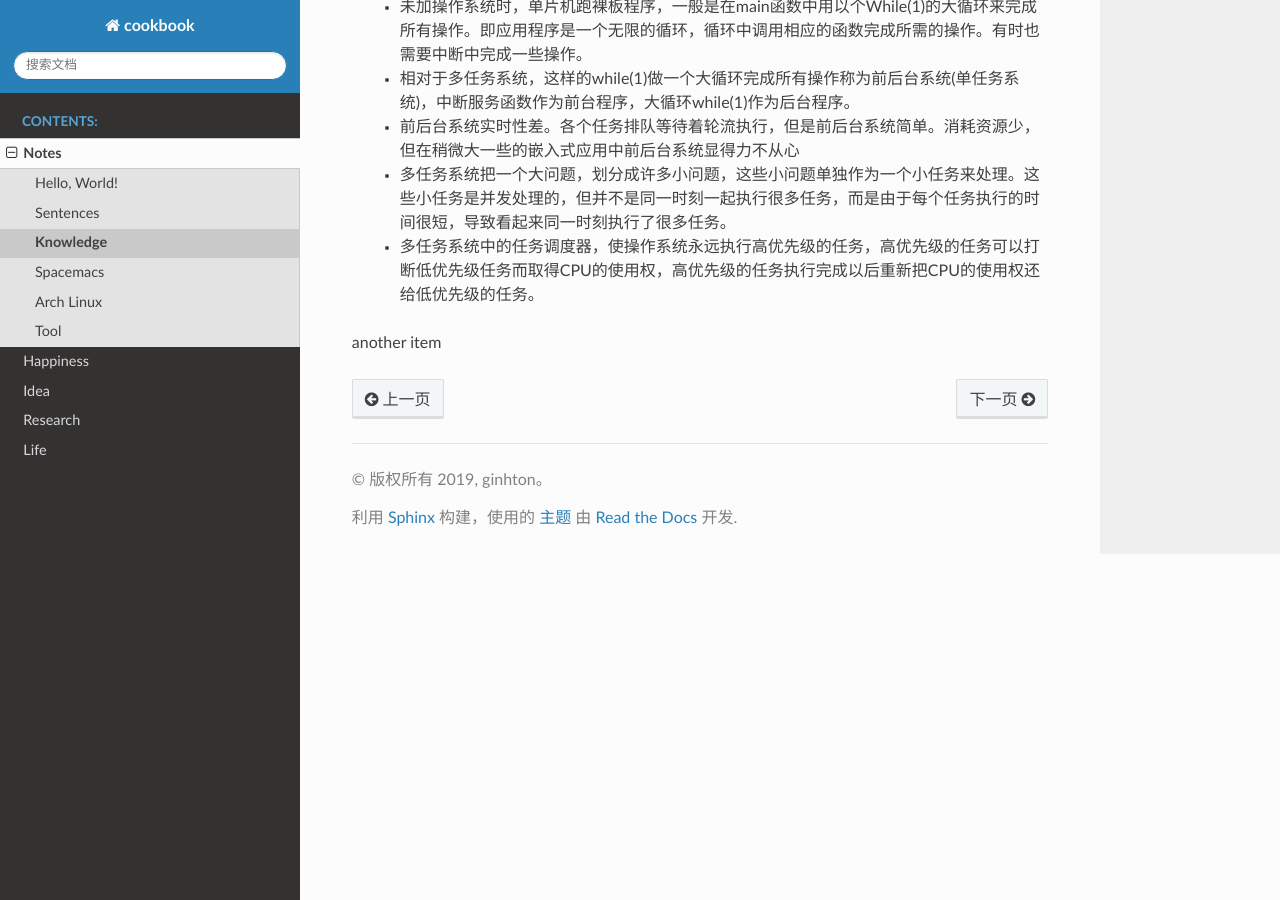
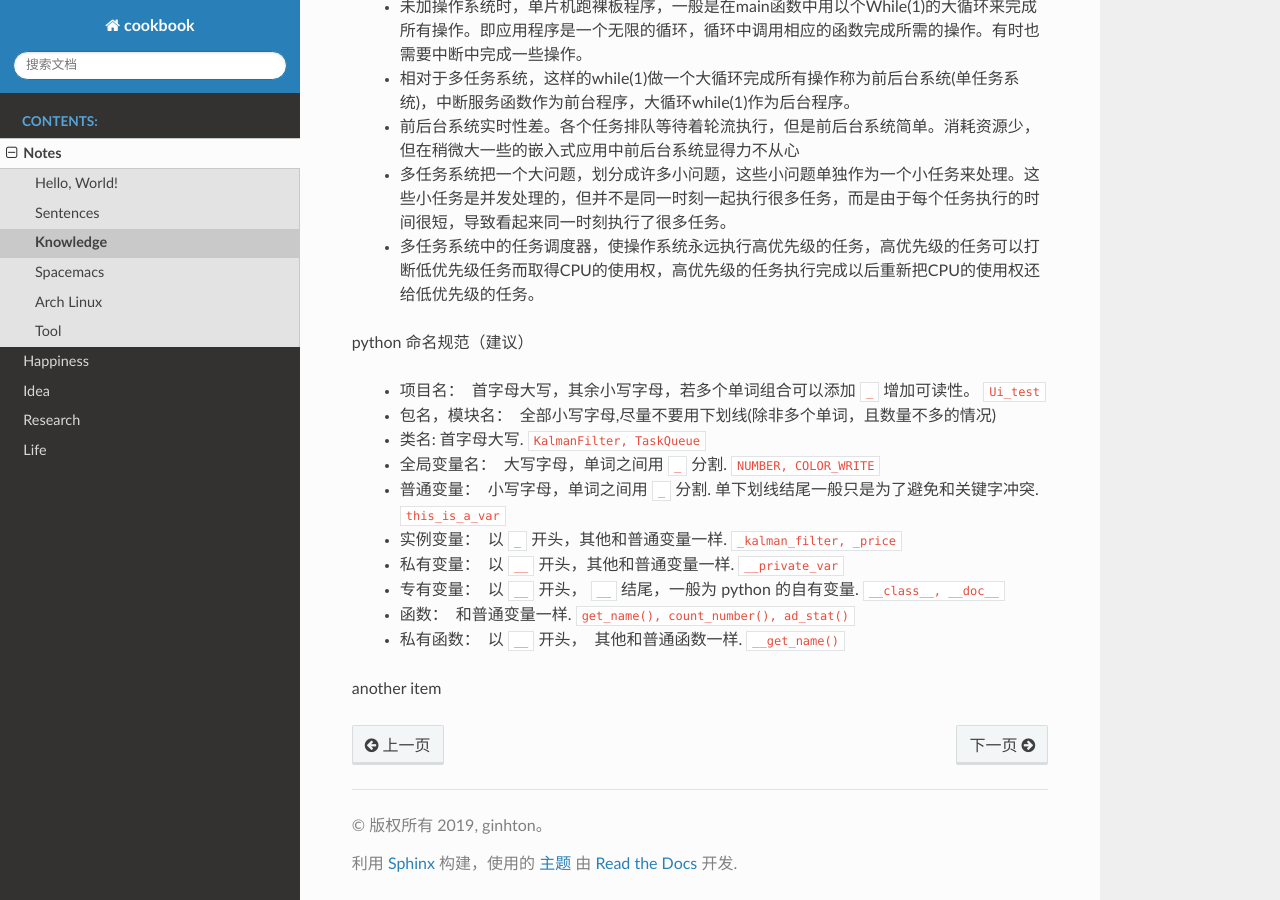
Before and after one commit to ginhton/cookbook, a Sphinx documentation site: the page built from source/notes/knowledge.rst, in a window 1280 px wide and 900 px high, scrolled down 3736 px. Built offline with Sphinx 7.4.7 and the Read the Docs theme 2.0.0, drawn with Linux system fonts in a browser that asks for light colours.

Commit message:
2019-09-07

```diff
--- a/source/notes/knowledge.rst
+++ b/source/notes/knowledge.rst
@@ -174,4 +174,28 @@ ISR
   - 多任务系统中的任务调度器，使操作系统永远执行高优先级的任务，高优先级的任务可以打断低优先级任务而取得CPU的使用权，高优先级的任务执行完成以后重新把CPU的使用权还给低优先级的任务。
 
 
+python 命名规范（建议）
+
+  - 项目名：　首字母大写，其余小写字母，若多个单词组合可以添加 ``_`` 增加可读性。 ``Ui_test``
+
+  - 包名，模块名：　全部小写字母,尽量不要用下划线(除非多个单词，且数量不多的情况)
+
+
+  - 类名: 首字母大写. ``KalmanFilter, TaskQueue``
+
+  - 全局变量名：　大写字母，单词之间用 ``_`` 分割. ``NUMBER, COLOR_WRITE``
+
+  - 普通变量：　小写字母，单词之间用 ``_`` 分割. 单下划线结尾一般只是为了避免和关键字冲突. ``this_is_a_var``
+
+  - 实例变量：　以 ``_`` 开头，其他和普通变量一样. ``_kalman_filter, _price``
+
+  - 私有变量：　以 ``__`` 开头，其他和普通变量一样. ``__private_var``
+
+  - 专有变量：　以 ``__`` 开头， ``__`` 结尾，一般为 python 的自有变量. ``__class__, __doc__``
+
+  - 函数：　和普通变量一样. ``get_name(), count_number(), ad_stat()``
+
+  - 私有函数：　以 ``__`` 开头，　其他和普通函数一样. ``__get_name()``
+
+
 another item
```
